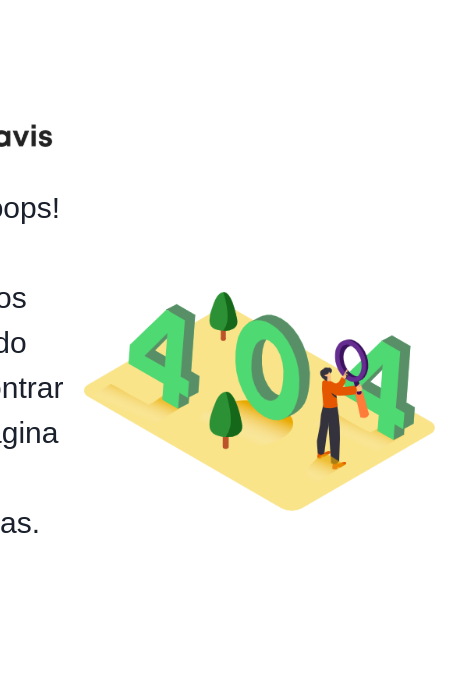
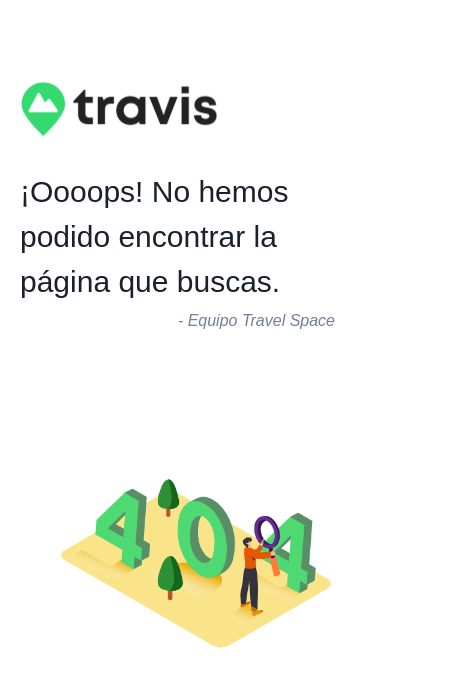
Before and after one commit to No-Country/C7-07, a React (Vite) app in the folder web/: page /tour/1 in a window 390 px wide. Shown: the top 686 px of the page, 453 px wide, since content can reach past the window. Built offline with nearby package versions, Linux system fonts and the light colour scheme.

Commit message:
style: responsive 404 Not Found

```diff
--- a/web/src/components/404NotFound/NotFound.tsx
+++ b/web/src/components/404NotFound/NotFound.tsx
@@ -12,15 +12,21 @@ import {
 
 function NotFound() {
     return(
-        <Box display={"flex"} minH="90vh" w="full"justifyContent={"center"} alignItems="center">
-            <Box w={["full", "full", "400px"]}
+        <Box display={"flex"} flexWrap={"wrap"} minH="90vh" w="full" justifyContent={"center"} alignItems="center"
+        paddingY={10}
+        >
+            <Box
+                w= {"400px"}
+                paddingX={[5]}
                 display={"flex"}
                 flexDirection={"column"}
+                paddingY={5}
             >
                 <ChakraLink as={RouterLink} to="/home" >
-                    <Image src={logoTravis} w="30vmin" marginBottom={"30px"}/>
+                    <Image src={logoTravis} marginBottom={"30px"}
+                    w= {"200px"}
+                    />
                 </ChakraLink>
-
                 <Box>
                     <Text
                         fontWeight={300} fontSize="3xl"
@@ -30,7 +36,7 @@ function NotFound() {
                     <Text
                         color="gray.500"
                         as={"i"}
-                        marginTop={"20px"}
+                        marginTop={"5px"}
                         display={"flex"}
                         justifyContent={"flex-end"}
                         marginRight={"35px"}
@@ -39,7 +45,10 @@ function NotFound() {
                     </Text>
                 </Box>
             </Box>
-            <Image src={NotFoundImage}/>
+            <Image
+            src={NotFoundImage}
+            w= {["300px","400px","400px"]}
+            />
         </Box>
     )
 }
```
